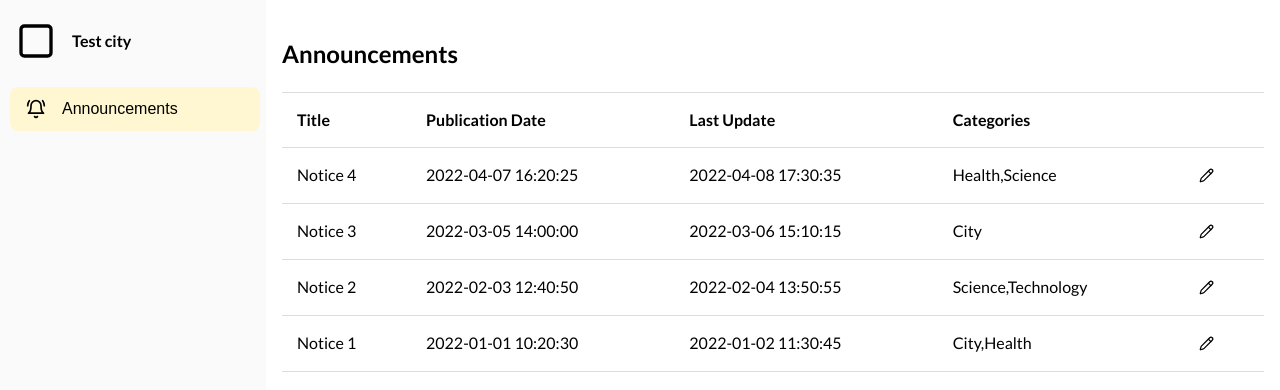
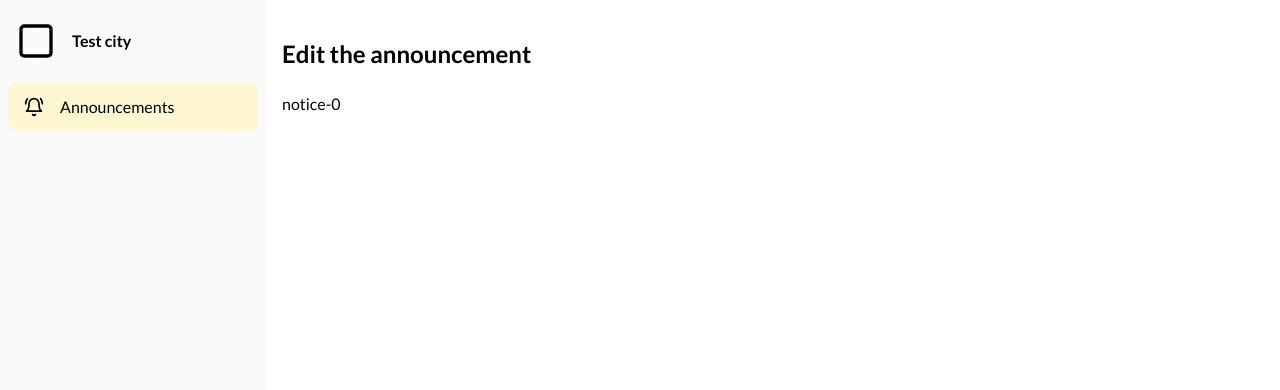
Before and after one commit to SamuelHancak/simplicity_task, a React (Vite) app: page /announcements/notice-0 in a window 1280 px wide. Shown: the top 390 px of the page. Built offline with nearby package versions, Linux system fonts and the light colour scheme.

Commit message:
implemented routing using react-router-dom

```diff
--- a/package.json
+++ b/package.json
@@ -15,7 +15,8 @@
     "lucide-react": "^0.367.0",
     "prettier": "^3.2.5",
     "react": "^18.2.0",
-    "react-dom": "^18.2.0"
+    "react-dom": "^18.2.0",
+    "react-router-dom": "^6.22.3"
   },
   "devDependencies": {
     "@types/react": "^18.2.66",
--- a/src/App.css
+++ b/src/App.css
@@ -1,3 +1,18 @@
 #root {
     width: 100%;
 }
+
+button {
+    border: none;
+}
+
+.page {
+    display: flex;
+}
+
+.content {
+    display: flex;
+    flex-direction: column;
+    flex: 1 1 auto;
+    padding: 16px;
+}
--- a/src/App.tsx
+++ b/src/App.tsx
@@ -1,6 +1,14 @@
 import "./App.css";
-import TablePage from "./pages/TablePage.tsx";
+import Sidebar from "./components/Sidebar/Sidebar.tsx";
+import { Outlet } from "react-router-dom";
 
-const App = () => <TablePage />;
+const App = () => (
+  <div className="page">
+    <Sidebar />
+    <div className="content" id="page-content">
+      <Outlet />
+    </div>
+  </div>
+);
 
 export default App;
--- a/src/components/Page/Page.css
+++ /dev/null
@@ -1,10 +0,0 @@
-.page {
-    display: flex;
-}
-
-.content {
-    display: flex;
-    flex-direction: column;
-    flex: 1 1 auto;
-    padding: 16px;
-}
--- a/src/components/Page/Page.tsx
+++ b/src/components/Page/Page.tsx
@@ -1,24 +1,13 @@
-import Sidebar from "../Sidebar/Sidebar.tsx";
-import "./Page.css";
-import { FC, ReactElement } from "react";
+import { FC } from "react";
+import { Outlet } from "react-router-dom";
+import { PageProps } from "./Page.types.ts";
 
-export type PageProps = {
-  children: ReactElement;
-  title: string;
-};
-
-const Page: FC<PageProps> = (props) => {
-  const { children, title } = props;
-
-  return (
-    <div className="page">
-      <Sidebar />
-      <div className="content">
-        <h2>{title}</h2>
-        {children}
-      </div>
-    </div>
-  );
-};
+const Page: FC<PageProps> = ({ children, title }) => (
+  <>
+    <h2>{title}</h2>
+    {children}
+    <Outlet />
+  </>
+);
 
 export default Page;
--- /dev/null
+++ b/src/components/Page/Page.types.ts
@@ -0,0 +1,6 @@
+import { ReactElement } from "react";
+
+export type PageProps = {
+  children?: ReactElement;
+  title: string;
+};
--- a/src/components/Sidebar/Sidebar.css
+++ b/src/components/Sidebar/Sidebar.css
@@ -19,7 +19,6 @@ ul {
 }
 
 .item {
-    width: 100%;
     display: flex;
     align-items: center;
     gap: 16px;
--- a/src/components/Sidebar/Sidebar.tsx
+++ b/src/components/Sidebar/Sidebar.tsx
@@ -1,6 +1,7 @@
 import "./Sidebar.css";
 import { BellRing, Square } from "lucide-react";
 import { SidebarItemType } from "./Sidebar.types.ts";
+import { Link } from "react-router-dom";
 
 const Sidebar = () => (
   <aside>
@@ -19,9 +20,9 @@ const Sidebar = () => (
 // @internal
 const SidebarItem = ({ icon, text }: SidebarItemType) => (
   <li>
-    <button className="item" onClick={() => console.log("sidebar item")}>
+    <Link className="item" to="/">
       {icon} {text}
-    </button>
+    </Link>
   </li>
 );
 
--- a/src/components/Table/Table.css
+++ b/src/components/Table/Table.css
@@ -14,9 +14,9 @@ th {
     font-weight: bold;
 }
 
-button {
+.link-button {
+    width: 100%;
     background-color: unset;
-    border: none;
     color: black;
     text-align: center;
     text-decoration: none;
--- a/src/components/Table/Table.tsx
+++ b/src/components/Table/Table.tsx
@@ -10,6 +10,7 @@ import "./Table.css";
 import { format } from "date-fns";
 import { DATE_FORMAT, NoticeType } from "./Table.types";
 import { Pencil } from "lucide-react";
+import { Link } from "react-router-dom";
 
 const defaultData: NoticeType[] = [
   {
@@ -70,10 +71,14 @@ const columns = [
   }),
   columnHelper.display({
     id: "link",
-    cell: () => (
-      <button style={{ display: "flex", justifyContent: "flex-end" }}>
+    cell: (cell) => (
+      <Link
+        className="link-button"
+        style={{ display: "flex", justifyContent: "flex-end" }}
+        to={`/announcements/${cell.row.original.id}`}
+      >
         <Pencil size={15} />
-      </button>
+      </Link>
     ),
   }),
 ];
--- a/src/main.tsx
+++ b/src/main.tsx
@@ -1,10 +1,30 @@
-import React from 'react'
-import ReactDOM from 'react-dom/client'
-import App from './App.tsx'
-import './index.css'
+import React from "react";
+import ReactDOM from "react-dom/client";
+import "./index.css";
+import { createBrowserRouter, RouterProvider } from "react-router-dom";
+import App from "./App.tsx";
+import TablePage from "./pages/TablePage.tsx";
+import FormPage from "./pages/FormPage.tsx";
 
-ReactDOM.createRoot(document.getElementById('root')!).render(
+const router = createBrowserRouter([
+  {
+    path: "/",
+    element: <App />,
+    children: [
+      {
+        path: "/",
+        element: <TablePage />,
+      },
+      {
+        path: "/announcements/:id",
+        element: <FormPage />,
+      },
+    ],
+  },
+]);
+
+ReactDOM.createRoot(document.getElementById("root")!).render(
   <React.StrictMode>
-    <App />
+    <RouterProvider router={router} />
   </React.StrictMode>,
-)
+);
--- a/src/pages/FormPage.tsx
+++ b/src/pages/FormPage.tsx
@@ -1,7 +1,14 @@
-const FormPage = () => (
-  <div>
-    <h1>Form Page</h1>
-  </div>
-);
+import Page from "../components/Page/Page.tsx";
+import { useParams } from "react-router-dom";
+
+const FormPage = () => {
+  let { id } = useParams();
+
+  return (
+    <Page title="Edit the announcement">
+      <div>{id}</div>
+    </Page>
+  );
+};
 
 export default FormPage;
```
Also changed, not shown: 1 other file (tests, documents, lock files or other folders).
